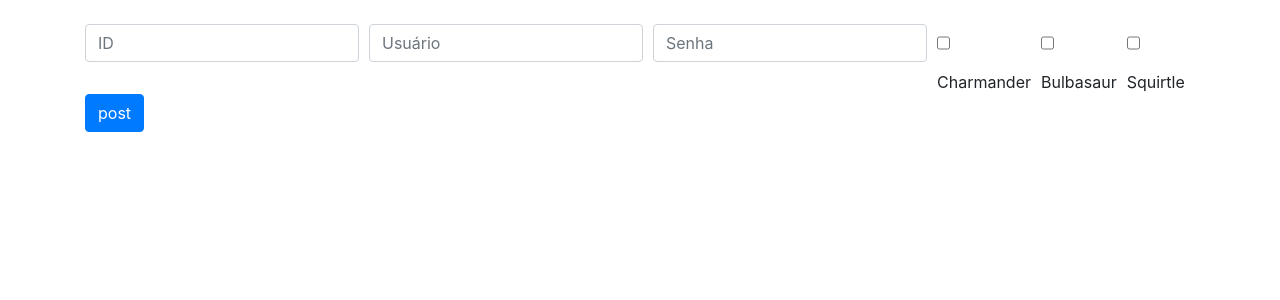
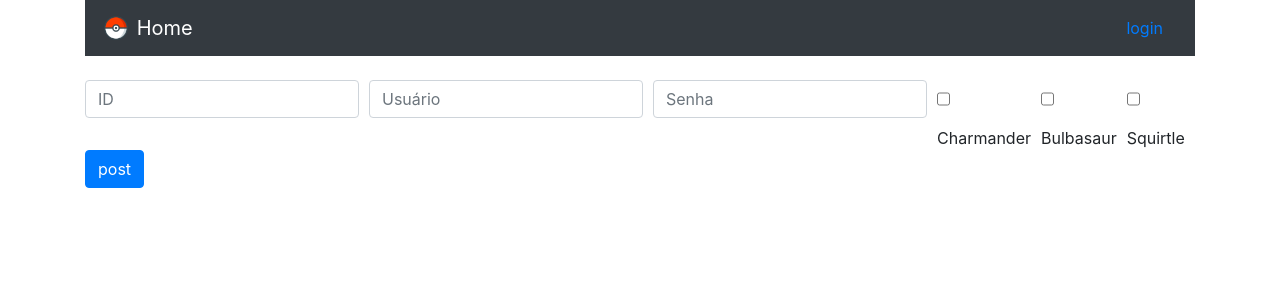
Before and after one commit to flaybooste/PokeDown, a Flask app: page /register in a window 1280 px wide. Shown: the top 300 px of the page. Run offline with Flask 2, Linux system fonts and the light colour scheme; some libraries are stand-ins or nearby versions.

Commit message:
Alterações no site

```diff
--- a/db.py
+++ b/db.py
@@ -27,6 +27,10 @@ class Database:
         self.con.commit()
         return f"Inserido na tabela poke do banco de dados SQLITE3 --  ID: {id} \t Poke: {poke} \t Habi 1 : {hab1} \t Habi2 {hab2} \t Tipo: {tipo}"
         ##Selecionar item por ID
+    def select_user(self, user: str):
+        self.cur.execute(f"SELECT * FROM users WHERE user={user}")
+        user = self.cur.fetchone()
+        return user
     def select_one_db(self, id):
         self.cur.execute(f"SELECT * FROM poke WHERE id = {id}")
         poke = self.cur.fetchone()
--- a/server.py
+++ b/server.py
@@ -27,4 +27,8 @@ def register():
         print(request.form['pokeinit'])
     return render_template("register.html")
 
+@app.route('/login', methods=['GET', 'POST'])
+def login():
+    #if request.method == "POST":
+    return render_template('login.html')
 app.run(ip,debug=True)
--- /dev/null
+++ b/templates/base.html
@@ -0,0 +1,20 @@
+<!DOCTYPE html>
+<html lang="en" dir="ltr">
+  <head>
+    <meta charset="utf-8">
+    <title>PokeDown</title>
+    <link rel="stylesheet" href="https://stackpath.bootstrapcdn.com/bootstrap/4.1.1/css/bootstrap.min.css" integrity="sha384-WskhaSGFgHYWDcbwN70/dfYBj47jz9qbsMId/iRN3ewGhXQFZCSftd1LZCfmhktB" crossorigin="anonymous">
+    <script src="https://code.jquery.com/jquery-3.3.1.min.js">
+  	</script>
+  </head>
+  <body>
+    <div class="container">
+    <nav class="navbar navbar-dark bg-dark">
+      <a class="navbar-brand" href="/">
+        <img src="{{ url_for('static', filename='img/ball.png') }}" width="30" height="30" class="d-inline-block align-top" alt="">
+          Home
+      </a>
+        <a class="nav-link" href="/login">login</a>
+    </nav>
+    </div>
+  </body>
--- /dev/null
+++ b/templates/login.html
@@ -0,0 +1,4 @@
+{% include 'base.html' %}
+<form class="form-group" method="post">
+
+</form>
--- a/templates/register.html
+++ b/templates/register.html
@@ -1,10 +1,4 @@
-<html>
-	<head>
-		<meta charset="utf-8">
-		<title>Cadastro</title>
-    <link rel="stylesheet" href="https://stackpath.bootstrapcdn.com/bootstrap/4.1.1/css/bootstrap.min.css" integrity="sha384-WskhaSGFgHYWDcbwN70/dfYBj47jz9qbsMId/iRN3ewGhXQFZCSftd1LZCfmhktB" crossorigin="anonymous">
-
-	</head>
+	{% include "base.html" %}
 	<body>
 		<div class="container">
 			<br>
```
Also changed, not shown: templates/index.html (+1 -7 lines), static/img/ball.png (added).
